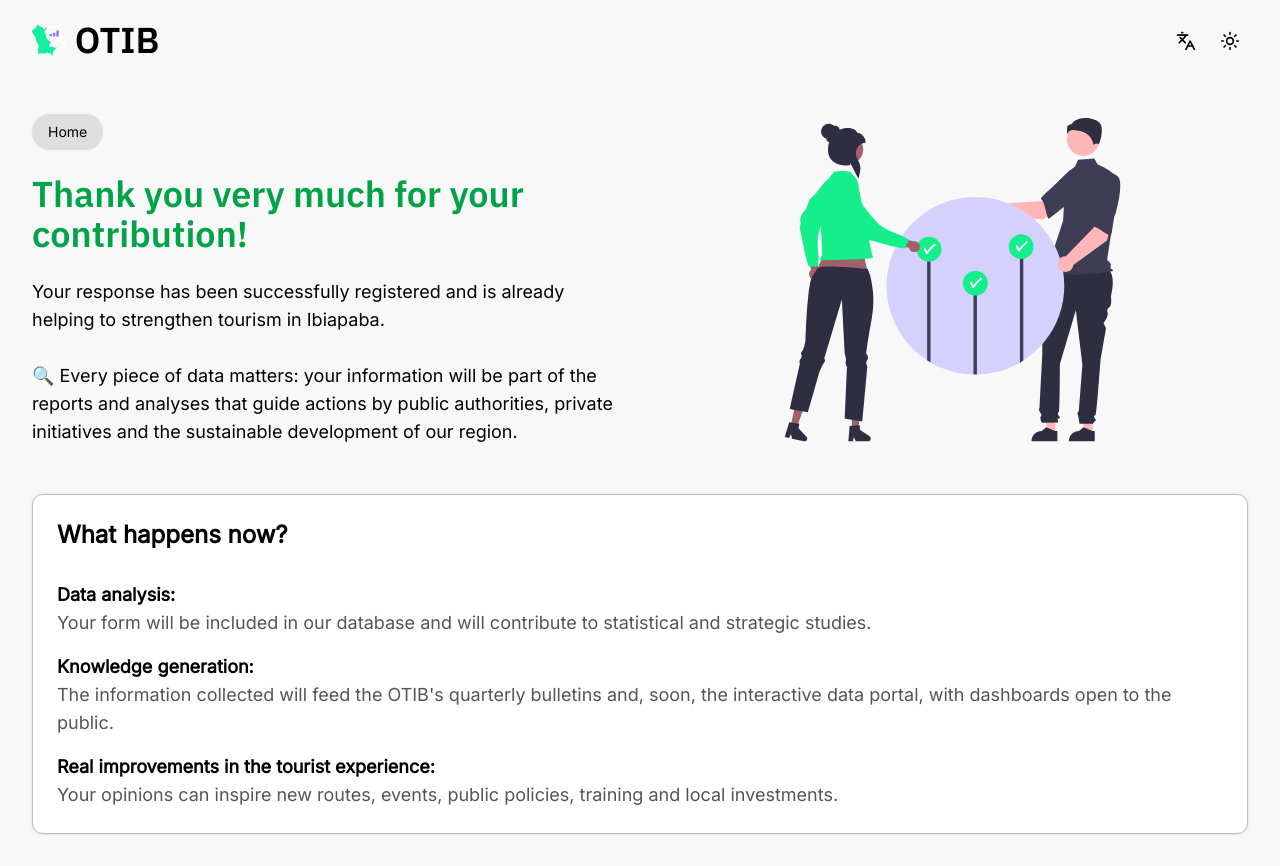
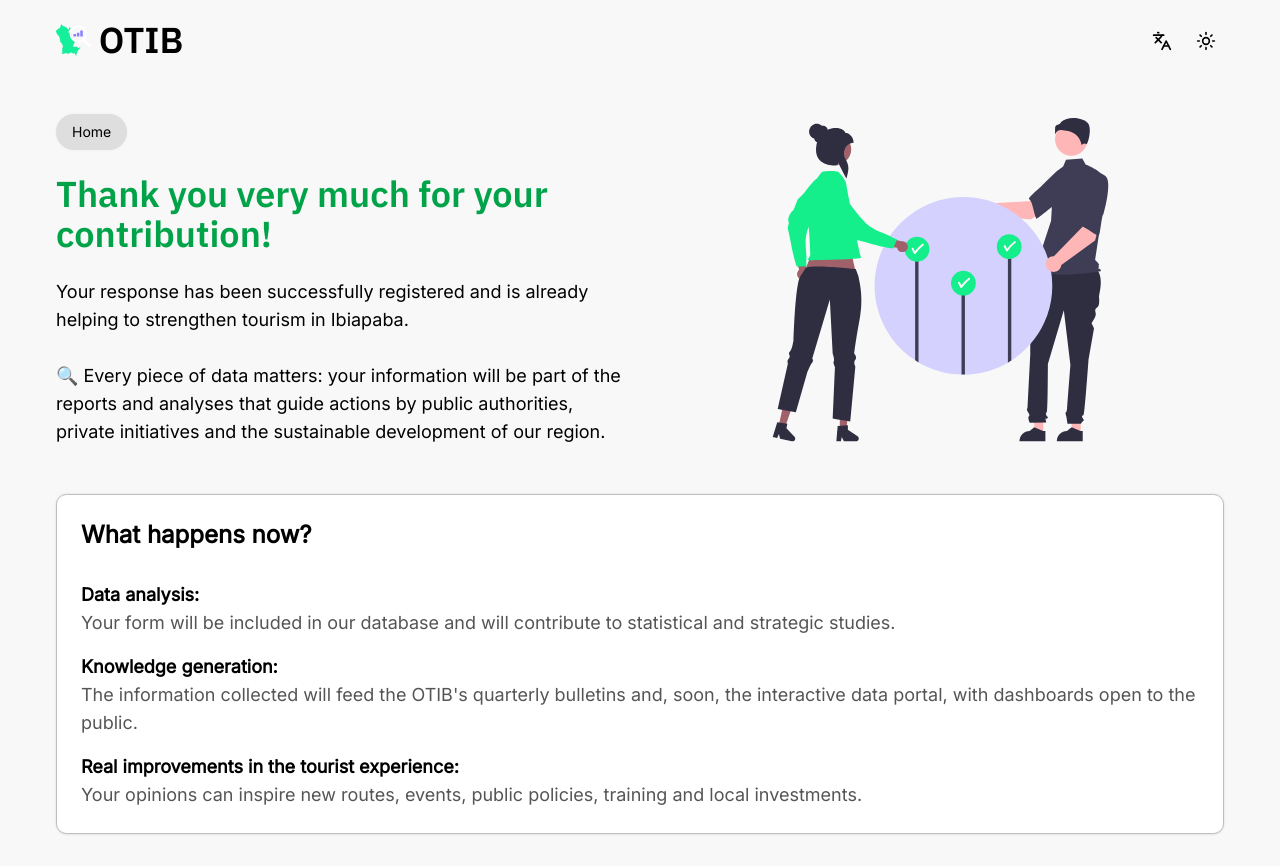
Before and after one commit to otib-hub/otib-portal, a Next.js app: page /form/thanks in a window 1280 px wide. Built offline with nearby package versions, Linux system fonts and the light colour scheme; no server answers.

Commit message:
refactor: standardize horizontal padding in entire app based in body

```diff
--- a/src/app/form/page.tsx
+++ b/src/app/form/page.tsx
@@ -2,7 +2,7 @@ import IndividualResearchForm from '@/forms/IndividualResearchForm/IndividualRes
 
 export default function FormPage() {
 	return (
-		<main className='flex flex-col items-start px-6 md:px-8'>
+		<main className='flex flex-col items-start'>
 			<IndividualResearchForm />
 		</main>
 	);
--- a/src/app/form/thanks/page.tsx
+++ b/src/app/form/thanks/page.tsx
@@ -13,10 +13,10 @@ export default function ThankYouPage() {
 	const t = useTranslations('app.form/thanks');
 
 	return (
-		<main className='flex flex-col items-start p-6 gap-8 md:px-8 md:py-8 md:gap-12'>
+		<main className='flex flex-col items-start py-6 gap-8 md:py-8 md:gap-12'>
 			<div className='hero flex flex-col-reverse md:grid md:grid-cols-2 items-center justify-start gap-8'>
 				<div className='heading flex flex-col gap-6'>
-					<div className='buttons flex items-center justify-start gap-2.5'>
+					<div className='buttons flex items-center justify-start gap-3'>
 						<Button
 							className='rounded-full'
 							variant='secondary'
--- a/src/app/layout.tsx
+++ b/src/app/layout.tsx
@@ -32,7 +32,7 @@ export default async function RootLayout({
 						disableTransitionOnChange
 					>
 						<QueryProvider>
-							<div className='min-h-screen min-w-full'>
+							<div className='min-h-screen max-w-screen px-6 md:px-8 lg:px-14'>
 								<Header />
 								{children}
 							</div>
--- a/src/components/Header.tsx
+++ b/src/components/Header.tsx
@@ -22,7 +22,7 @@ export default function Header() {
 		theme === 'light' ? otib_logo_light : otib_logo_dark;
 
 	return (
-		<header className='px-6 py-5 md:px-8 md:py-5 w-full flex flex-col gap-5'>
+		<header className='py-5 md:py-5 w-full flex flex-col gap-5'>
 			<div className='w-full flex justify-between items-center'>
 				<Link href='/'>
 					<div className='inline-flex gap-2 justify-start items-center hover:opacity-70 cursor-pointer transition-opacity'>
```
